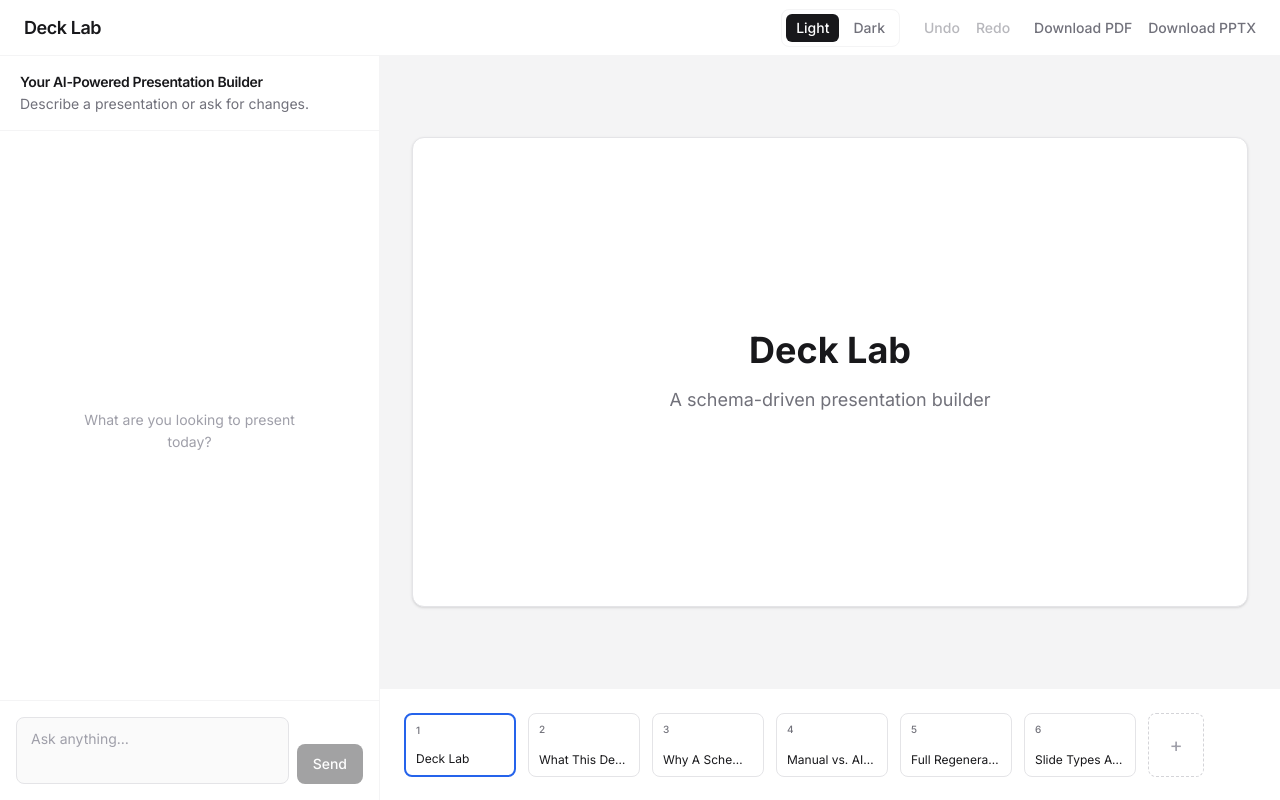
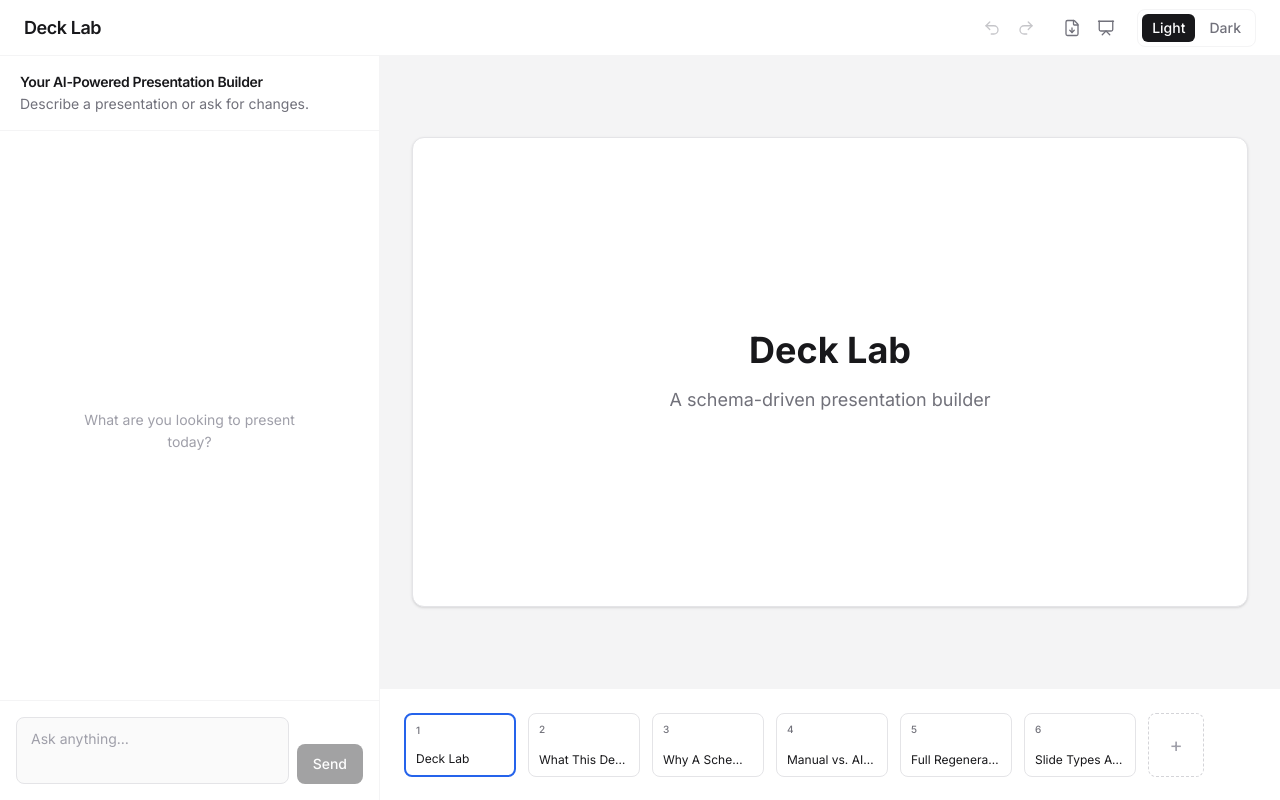
Before and after one commit to lavanyakonda-developer/deck-lab, a Next.js app: page / in a window 1280 px wide. Built offline with nearby package versions, Linux system fonts and the light colour scheme.

Commit message:
chore: Add icons instead of text

```diff
--- a/app/layout.tsx
+++ b/app/layout.tsx
@@ -23,10 +23,10 @@ export default function RootLayout({ children }: LayoutProps<"/">) {
           <span className="text-lg font-semibold tracking-tight text-zinc-900 dark:text-zinc-50">
             Deck Lab
           </span>
-          <div className="flex items-center gap-6">
-            <ThemePicker />
+          <div className="flex items-center gap-4">
             <UndoRedo />
             <ExportActions />
+            <ThemePicker />
           </div>
         </header>
         <div className="flex min-h-0 flex-1 flex-col">{children}</div>
--- a/components/ExportActions.tsx
+++ b/components/ExportActions.tsx
@@ -1,6 +1,7 @@
 "use client";
 
 import { useState } from "react";
+import { FileDown, Presentation } from "lucide-react";
 import { getSlideTheme } from "@/lib/themes";
 import { downloadDeckAsPdf } from "@/lib/export/pdf";
 import { downloadDeckAsPptx } from "@/lib/export/pptx";
@@ -36,22 +37,26 @@ export function ExportActions() {
   };
 
   return (
-    <div className="flex items-center gap-4">
+    <div className="flex items-center gap-1">
       <button
         type="button"
         onClick={() => void handleDownloadPdf()}
         disabled={isExportingPdf || slideCount === 0}
-        className="text-sm font-medium text-zinc-500 hover:text-zinc-900 disabled:cursor-not-allowed disabled:opacity-50 dark:text-zinc-400 dark:hover:text-zinc-100"
+        aria-label="Download PDF"
+        title="Download PDF"
+        className="rounded-md p-1.5 text-zinc-500 transition-colors hover:bg-zinc-100 hover:text-zinc-900 disabled:cursor-not-allowed disabled:opacity-40 disabled:hover:bg-transparent dark:text-zinc-400 dark:hover:bg-zinc-900 dark:hover:text-zinc-100"
       >
-        {"Download PDF"}
+        <FileDown size={18} strokeWidth={1.75} />
       </button>
       <button
         type="button"
         onClick={() => void handleDownloadPptx()}
         disabled={isExportingPptx || slideCount === 0}
-        className="text-sm font-medium text-zinc-500 hover:text-zinc-900 disabled:cursor-not-allowed disabled:opacity-50 dark:text-zinc-400 dark:hover:text-zinc-100"
+        aria-label="Download PPTX"
+        title="Download PPTX"
+        className="rounded-md p-1.5 text-zinc-500 transition-colors hover:bg-zinc-100 hover:text-zinc-900 disabled:cursor-not-allowed disabled:opacity-40 disabled:hover:bg-transparent dark:text-zinc-400 dark:hover:bg-zinc-900 dark:hover:text-zinc-100"
       >
-        {"Download PPTX"}
+        <Presentation size={18} strokeWidth={1.75} />
       </button>
     </div>
   );
--- a/components/toolbar/UndoRedo.tsx
+++ b/components/toolbar/UndoRedo.tsx
@@ -1,6 +1,7 @@
 "use client";
 
 import { useEffect } from "react";
+import { Redo2, Undo2 } from "lucide-react";
 import { useDeckStore } from "@/store/deckStore";
 
 function isEditableTarget(target: EventTarget | null): boolean {
@@ -42,26 +43,26 @@ export function UndoRedo() {
   }, [undo, redo]);
 
   return (
-    <div className="flex items-center gap-4">
+    <div className="flex items-center gap-1">
       <button
         type="button"
         onClick={undo}
         disabled={!canUndo}
-        aria-label="Undo (Cmd/Ctrl+Z)"
+        aria-label="Undo"
         title="Undo (Cmd/Ctrl+Z)"
-        className="text-sm font-medium text-zinc-500 hover:text-zinc-900 disabled:cursor-not-allowed disabled:opacity-50 dark:text-zinc-400 dark:hover:text-zinc-100"
+        className="rounded-md p-1.5 text-zinc-500 transition-colors hover:bg-zinc-100 hover:text-zinc-900 disabled:cursor-not-allowed disabled:opacity-40 disabled:hover:bg-transparent dark:text-zinc-400 dark:hover:bg-zinc-900 dark:hover:text-zinc-100"
       >
-        Undo
+        <Undo2 size={18} strokeWidth={1.75} />
       </button>
       <button
         type="button"
         onClick={redo}
         disabled={!canRedo}
-        aria-label="Redo (Cmd/Ctrl+Shift+Z)"
+        aria-label="Redo"
         title="Redo (Cmd/Ctrl+Shift+Z)"
-        className="text-sm font-medium text-zinc-500 hover:text-zinc-900 disabled:cursor-not-allowed disabled:opacity-50 dark:text-zinc-400 dark:hover:text-zinc-100"
+        className="rounded-md p-1.5 text-zinc-500 transition-colors hover:bg-zinc-100 hover:text-zinc-900 disabled:cursor-not-allowed disabled:opacity-40 disabled:hover:bg-transparent dark:text-zinc-400 dark:hover:bg-zinc-900 dark:hover:text-zinc-100"
       >
-        Redo
+        <Redo2 size={18} strokeWidth={1.75} />
       </button>
     </div>
   );
--- a/package.json
+++ b/package.json
@@ -18,6 +18,7 @@
     "@dnd-kit/utilities": "^3.2.2",
     "jspdf": "^4.2.1",
     "jspdf-autotable": "^5.0.8",
+    "lucide-react": "^1.43.0",
     "next": "16.3.4",
     "openai": "^6.49.0",
     "pptxgenjs": "^4.0.1",
```
Also changed, not shown: 1 other file (tests, documents, lock files or other folders).
